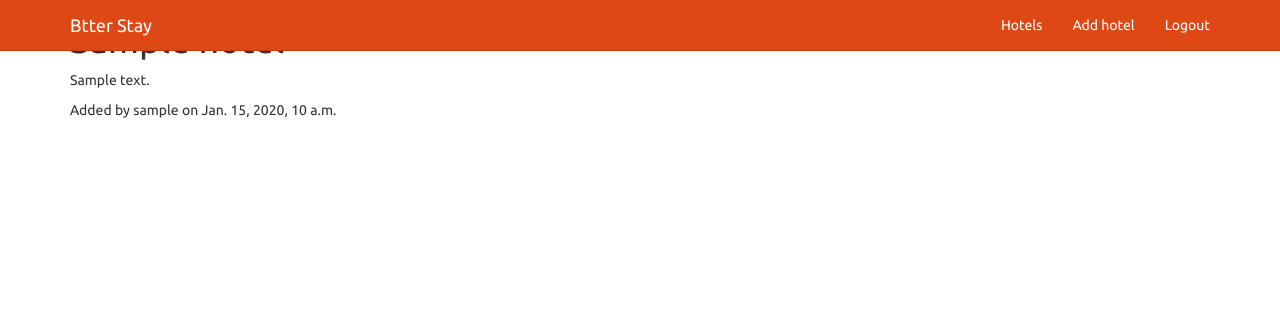
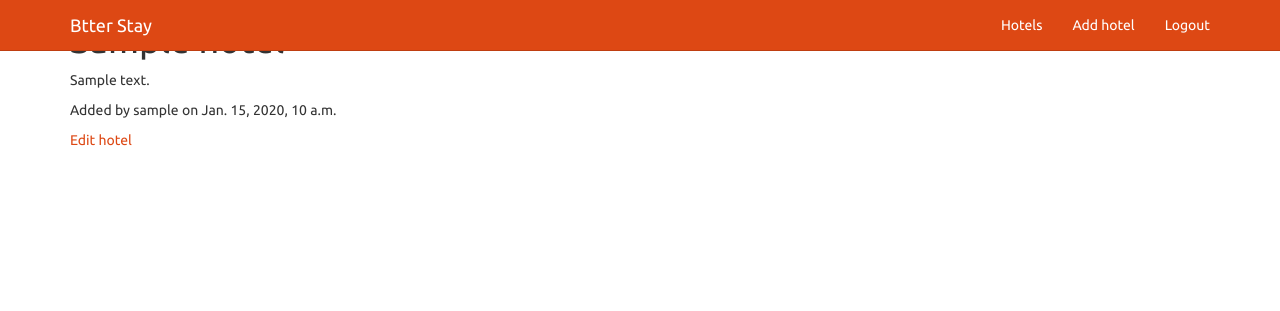
Before and after one commit to Rdheew/better_stay, a Django app: page /hotel/1/ in a window 1280 px wide. Shown: the top 311 px of the page. Run offline with Django 3.2, Linux system fonts and the light colour scheme; a user stored in the database is signed in; tables that the repository leaves empty hold one stand-in row (values such as "Sample post"); some libraries are stand-ins or nearby versions.

Commit message:
Add question update view

```diff
--- a/core/urls.py
+++ b/core/urls.py
@@ -9,4 +9,5 @@ urlpatterns = patterns('',
     url(r'hotel/$', HotelListView.as_view(), name='hotel_list'),
     url(r'hotel/$', HotelListView.as_view(), name='hotel_list'),
     url(r'^hotel/(?P<pk>\d+)/$', HotelDetailView.as_view(), name='hotel_detail'),
+    url(r'^hotel/update/(?P<pk>\d+)/$', HotelUpdateView.as_view(), name='hotel_update'),
 )
--- a/core/views.py
+++ b/core/views.py
@@ -1,5 +1,5 @@
 from django.shortcuts import render
-from django.views.generic import TemplateView, CreateView, ListView, DetailView
+from django.views.generic import TemplateView, CreateView, ListView, DetailView, UpdateView
 from django.core.urlresolvers import reverse_lazy
 from .models import *
 
@@ -22,3 +22,7 @@ class HotelListView(ListView):
 class HotelDetailView(DetailView):
     model = Hotel
     template_name = 'hotel/hotel_detail.html'
+class HotelUpdateView(UpdateView):
+    model = Hotel
+    template_name = 'hotel/hotel_form.html'
+    fields = ['title', 'description']
--- a/templates/hotel/hotel_detail.html
+++ b/templates/hotel/hotel_detail.html
@@ -3,4 +3,7 @@
 <h1>{{ hotel.title }}</h1>
 <p>{{ hotel.description }}</p>
 <p>Added by {{ hotel.user.username }} on {{ hotel.created_at }}</p>
+{% if hotel.user == user %}
+<p><a href="{% url 'hotel_update' pk=hotel.id %}">Edit hotel</a></p>
+{% endif %}
 {% endblock %}
```
